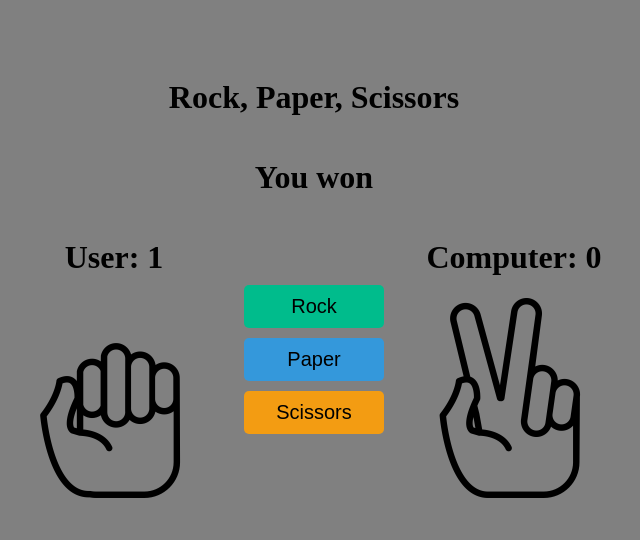
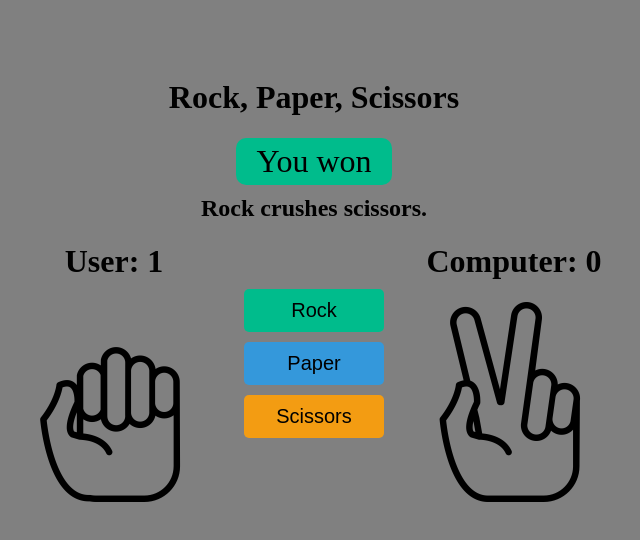
Before and after one commit to stefancaras/rock-paper-scissors, a plain HTML site: page index.html in a window 1280 px wide. Both pictures are taken after a click on the button "Rock". Shown: the whole page, without its empty margins (326-966 px from the left). Drawn offline with Linux system fonts and the light colour scheme.

Commit message:
improvements

```diff
--- a/index.html
+++ b/index.html
@@ -10,7 +10,8 @@
   <body>
     <div class="container">
       <h1>Rock, Paper, Scissors</h1>
-      <h1 class="message">Choose:</h1>
+      <div class="message">Choose:</div>
+      <h2 class="message2"></h2>
       <div class="inner-container">
         <div class="w-250">
           <h1>User: <span id="user-score">0</span></h1>
--- a/index.js
+++ b/index.js
@@ -1,5 +1,6 @@
 const $ = query => document.querySelector(query)
 const array = [["r", "p", "s"], ["p", "r"], [0, 0]]
+const msg = { r: "Rock crushes scissors.", p: "Paper covers rock.", s: "Scissors cut paper." }
 
 $(".main-div").addEventListener("click", (e) => {
   if (e.target.id) {
@@ -9,12 +10,17 @@ $(".main-div").addEventListener("click", (e) => {
     $(".img-comp").innerHTML = `<img src="./img/${array[1][1]}.png" />`
     const choices = array[1].join("")
     if (choices === "rs" || choices === "sp" || choices === "pr") {
-      $(".message").textContent = `You won`
+      $(".message").innerHTML = `<p class="greenBg">You won</p>`
+      $(".message2").textContent = msg[array[1][0]]
       array[2][0]++
     } else if (choices === "sr" || choices === "ps" || choices === "rp") {
-      $(".message").textContent = `The computer won`
+      $(".message").innerHTML = `<p class="redBg">The computer won</p>`
+      $(".message2").textContent = msg[array[1][1]]
       array[2][1]++
-    } else $(".message").textContent = `It's a tie, try again`
+    } else {
+      $(".message").innerHTML = `<p class="yellowBg">It's a tie, try again</p>`
+      $(".message2").textContent = ""
+    }
     $("#user-score").textContent = array[2][0]
     $("#comp-score").textContent = array[2][1]
   }
--- a/style.css
+++ b/style.css
@@ -2,6 +2,15 @@ body {
   background-color: gray;
   text-align: center;
   padding: 50px;
+}
+p {
+  margin: 0 auto 10px auto;
+  width: fit-content;
+  padding: 5px 20px;
+  border-radius: 10px;
+}
+h2 {
+  margin: 0;
 }
 .container {
   display: flex;
@@ -21,6 +30,20 @@ body {
   flex-direction: column;
   justify-content: center;
   width: 150px;
+}
+.message {
+  font-size: 32px;
+}
+
+/* Background */
+.redBg {
+  background-color: #e74c3c;
+}
+.greenBg {
+  background-color: #00bc8c;
+}
+.yellowBg {
+  background-color: #f39c12;
 }
 
 /* Buttons  */
```
